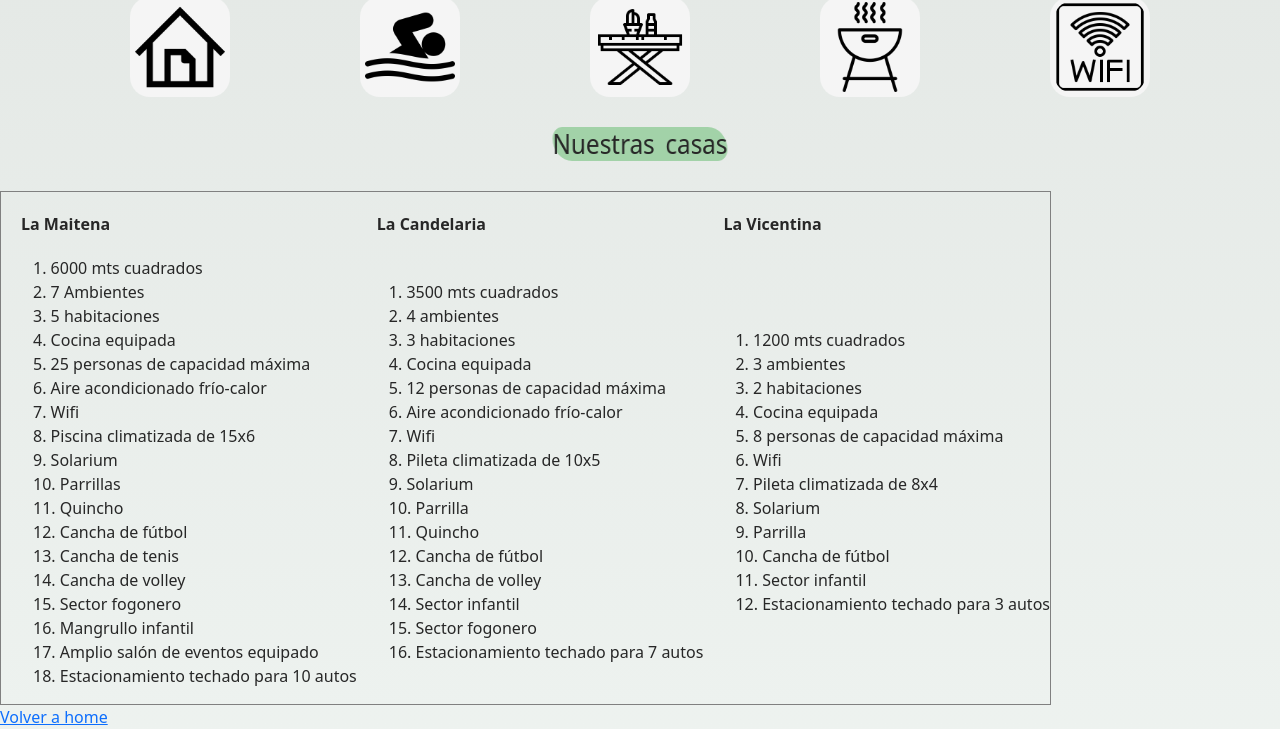
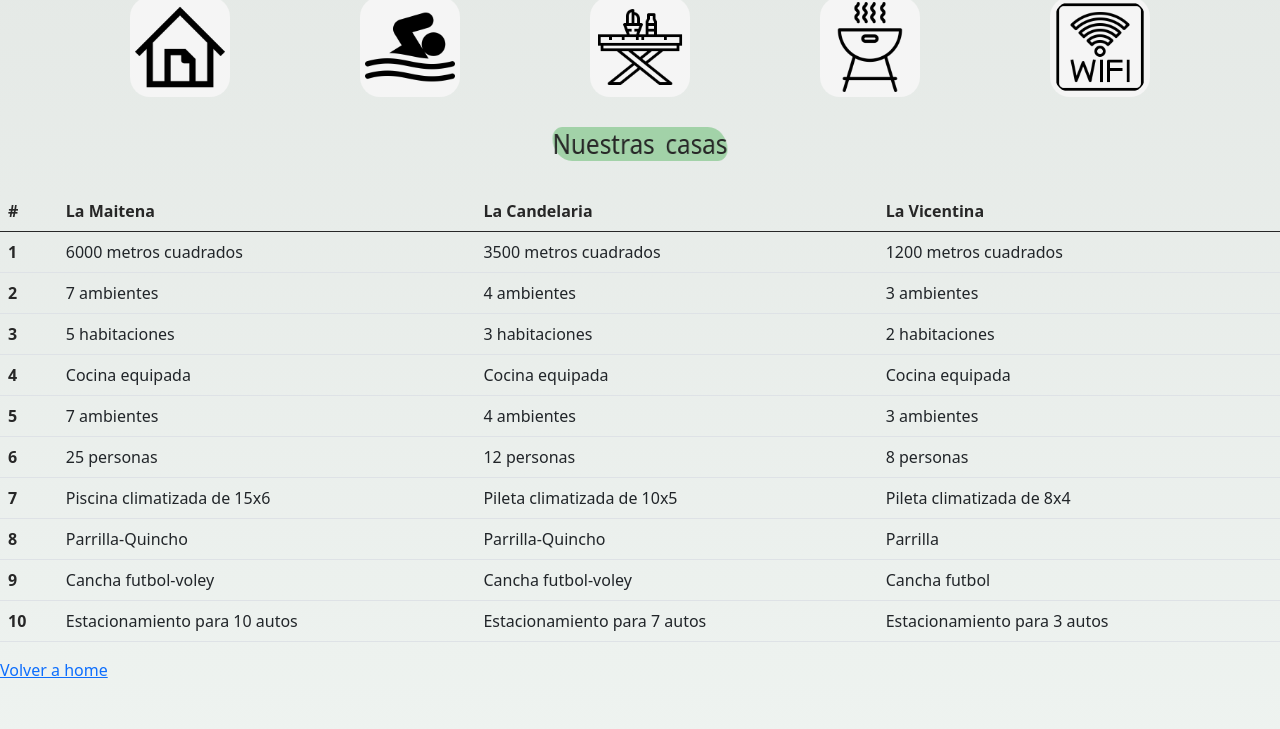
Before and after one commit to Emilianoaraya/aires-del-sur, a website: page ellugar.html in a window 1280 px wide. Shown: the part 1727-2456 px from the top of the page. Drawn offline with nearby package versions, Linux system fonts and the light colour scheme.

Commit message:
[ADD] se agrego la tabla comparativa

```diff
--- a/ellugar.html
+++ b/ellugar.html
@@ -74,79 +74,80 @@
         <section class="elementoGrid">
                  <h3>Nuestras casas</h3>
         </section>
-
-        <section>
-            <table border="1">
-                <thead id="listas">
-                 <tr>
-                     <th>La Maitena</th>
-                     <th>La Candelaria</th>
-                     <th>La Vicentina</th>
-                 </tr>
-                 <tr class="italica">
-                    <td class="posicion">
-                        <ol>
-                            <li>6000 mts cuadrados</li>
-                            <li>7 Ambientes</li>
-                            <li>5 habitaciones</li>
-                            <li>Cocina equipada</li>
-                            <li>25 personas de capacidad máxima</li>
-                            <li>Aire acondicionado frío-calor</li>
-                            <li>Wifi</li>
-                            <li>Piscina climatizada de 15x6</li>
-                            <li>Solarium</li>
-                            <li>Parrillas</li>
-                            <li>Quincho</li>
-                            <li>Cancha de fútbol</li>
-                            <li>Cancha de tenis</li>
-                            <li>Cancha de volley</li>
-                            <li>Sector fogonero</li>
-                            <li>Mangrullo infantil</li>
-                            <li>Amplio salón de eventos equipado</li>
-                            <li>Estacionamiento techado para 10 autos</li>
-                        </ol>
-                    </td>
-                    <td class="posicion">
-                        <ol>
-                            <li>3500 mts cuadrados</li>
-                            <li>4 ambientes</li>
-                            <li>3 habitaciones</li>
-                            <li>Cocina equipada</li>
-                            <li>12 personas de capacidad máxima</li>
-                            <li>Aire acondicionado frío-calor</li>
-                            <li>Wifi</li>
-                            <li>Pileta climatizada de 10x5</li>
-                            <li>Solarium</li>
-                            <li>Parrilla</li>
-                            <li>Quincho</li>
-                            <li>Cancha de fútbol</li>
-                            <li>Cancha de volley</li>
-                            <li>Sector infantil</li>
-                            <li>Sector fogonero</li>
-                            <li>Estacionamiento techado para 7 autos</li>
-                        </ol>
-                    </td>
-                    <td class="posicion">
-                        <ol>
-                            <li>1200 mts cuadrados</li>
-                            <li>3 ambientes</li>
-                            <li>2 habitaciones</li>
-                            <li>Cocina equipada</li>
-                            <li>8 personas de capacidad máxima</li>
-                            <li>Wifi</li>
-                            <li>Pileta climatizada de 8x4</li>
-                            <li>Solarium</li>
-                            <li>Parrilla</li>
-                            <li>Cancha de fútbol</li>
-                            <li>Sector infantil</li>
-                            <li>Estacionamiento techado para 3 autos</li>
-                        </ol>
-                    </td>
-                </tr>
-            </table>
-                </thead>
-        </section>
-
+        <div class="table-responsive-sm">
+        <table class="table">
+            <thead>
+              <tr>
+                <th scope="col">#</th>
+                <th scope="col">La Maitena</th>
+                <th scope="col">La Candelaria</th>
+                <th scope="col">La Vicentina</th>
+              </tr>
+            </thead>
+            <tbody>
+              <tr>
+                <th scope="row">1</th>
+                <td>6000 metros cuadrados</td>
+                <td>3500 metros cuadrados</td>
+                <td>1200 metros cuadrados</td>
+              </tr>
+              <tr>
+                <th scope="row">2</th>
+                <td>7 ambientes</td>
+                <td>4 ambientes</td>
+                <td>3 ambientes</td>
+              </tr>
+              <tr>
+                <th scope="row">3</th>
+                <td>5 habitaciones</td>
+                <td>3 habitaciones</td>
+                <td>2 habitaciones</td>
+              </tr>
+              <tr>
+                <th scope="row">4</th>
+                <td>Cocina equipada</td>
+                <td>Cocina equipada</td>
+                <td>Cocina equipada</td>
+              </tr>
+              <tr>
+                <th scope="row">5</th>
+                <td>7 ambientes</td>
+                <td>4 ambientes</td>
+                <td>3 ambientes</td>
+              </tr>
+              <tr>
+                <th scope="row">6</th>
+                <td>25 personas</td>
+                <td>12 personas</td>
+                <td>8 personas</td>
+              </tr>
+              <tr>
+                <th scope="row">7</th>
+                <td>Piscina climatizada de 15x6</td>
+                <td>Pileta climatizada de 10x5</td>
+                <td>Pileta climatizada de 8x4</td>
+              </tr>
+              <tr>
+                <th scope="row">8</th>
+                <td>Parrilla-Quincho</td>
+                <td>Parrilla-Quincho</td>
+                <td>Parrilla</td>
+              </tr>
+              <tr>
+                <th scope="row">9</th>
+                <td>Cancha futbol-voley</td>
+                <td>Cancha futbol-voley</td>
+                <td>Cancha futbol</td>
+              </tr>
+              <tr>
+                <th scope="row">10</th>
+                <td>Estacionamiento para 10 autos</td>
+                <td>Estacionamiento para 7 autos</td>
+                <td>Estacionamiento para 3 autos</td>
+              </tr>
+            </tbody>
+          </table>
+        </div>
     </header>        <!--FIN SECCIÓN PRINCIPAL-->
              <a href="index.html">Volver a home</a>
              <footer> <!-- INICIA FOOTER -->
--- a/scss/index.scss
+++ b/scss/index.scss
@@ -633,11 +633,8 @@ ul {
      .bg-dark{
          position: absolute !important;
      }
-   table{
-       display: block;
-       overflow-x: auto;
-   }
-  }
+
+    }
 
   @media screen and (max-width:576px){
     .bg-dark{
```
Also changed, not shown: tabla.html (added, +93 -0 lines), css/estilos.css.
